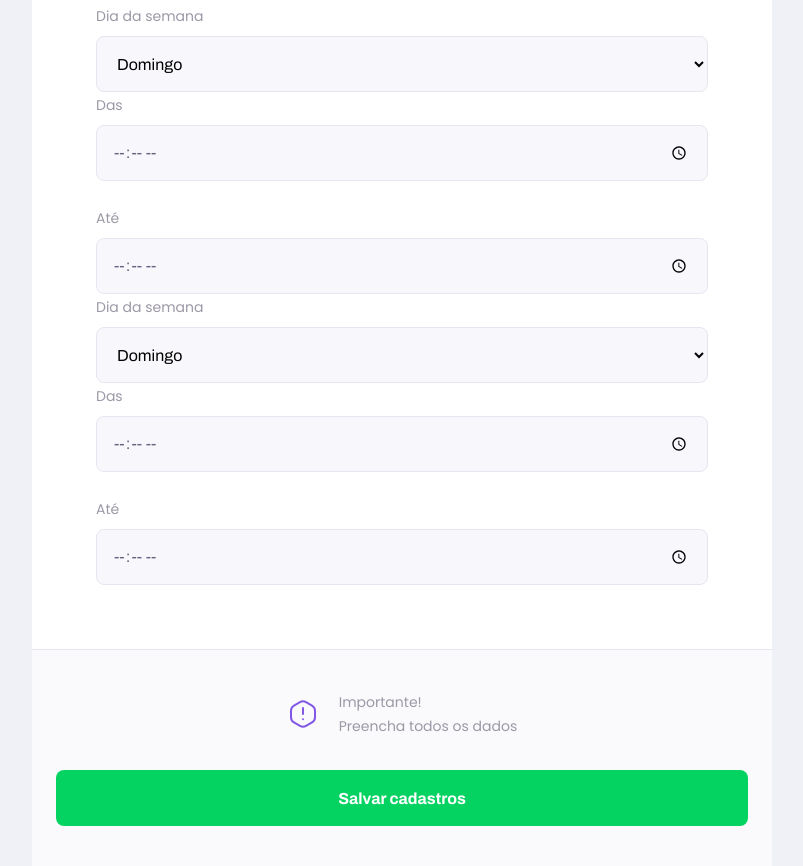
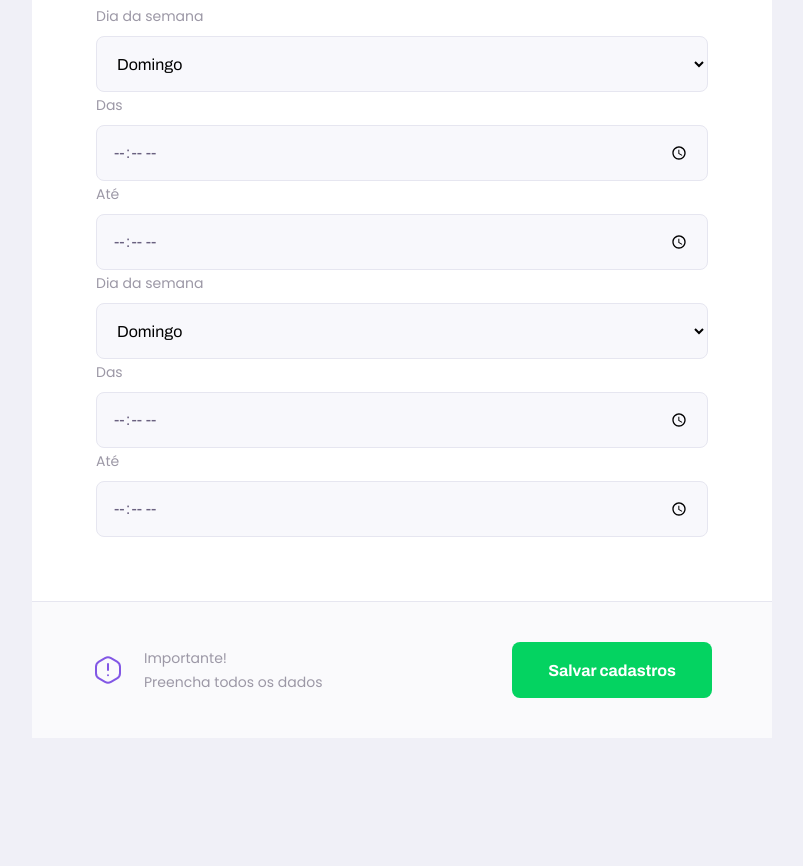
Before and after one commit to willfpinheiro/Next_Level_Week2, a plain HTML site: page give-classes.html in a window 1280 px wide. Shown: the part 1170-2036 px from the top of the page, without its empty margins (238-1041 px from the left). After the commit the page ends 1908 px from the top, so only its background shows below. Drawn offline with Linux system fonts and the light colour scheme.

Commit message:
fim-html-css

```diff
--- a/give-classes.html
+++ b/give-classes.html
@@ -77,7 +77,7 @@
                         <input type="cost" id="cost" type="number" required>
                     </div>
                 </fieldset>
-                <fieldset>
+                <fieldset id="schedule-items">
                     <legend>Horários disponíveis
                         <button id="add-time">+ Novo horario</button>
                     </legend>
--- a/styles/partials/page-give-classes.css
+++ b/styles/partials/page-give-classes.css
@@ -118,13 +118,6 @@
 
     border-top: 1px solid var(--color-line-in-white);
 }
-
-
-
-
-
-
-
 @media(min-width: 700px) {
     #page-give-classes #container {
         max-width: 100vw;
@@ -138,5 +131,29 @@
         padding: 0 64px;
     }
 
+    .schedule-item {
+        display: grid;
+        grid-template-columns: 2fr 1fr 1fr;
+        column-gap: 1.6rem;
+
+    }
+    #page-give-classes #schedule-items .select-block+.input-block,
+    #page-give-classes #schedule-items .input-block+.input-block {
+        margin-top: 0;
+    }
+
+    #page-give-classes main footer {
+        padding: 40px 60px;
+
+        display: flex;
+        align-items: center;
+        justify-content: space-between;
+    }
+
+    #page-give-classes main footer button{
+        margin-top: 0;
+        width: 200px;
+
+    }
 
 }
```
